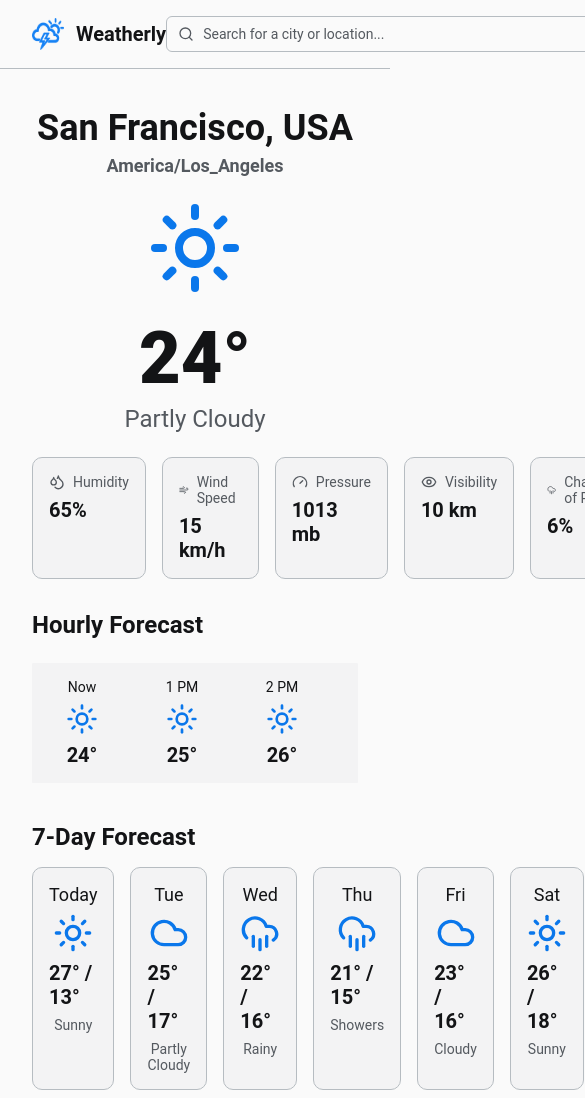
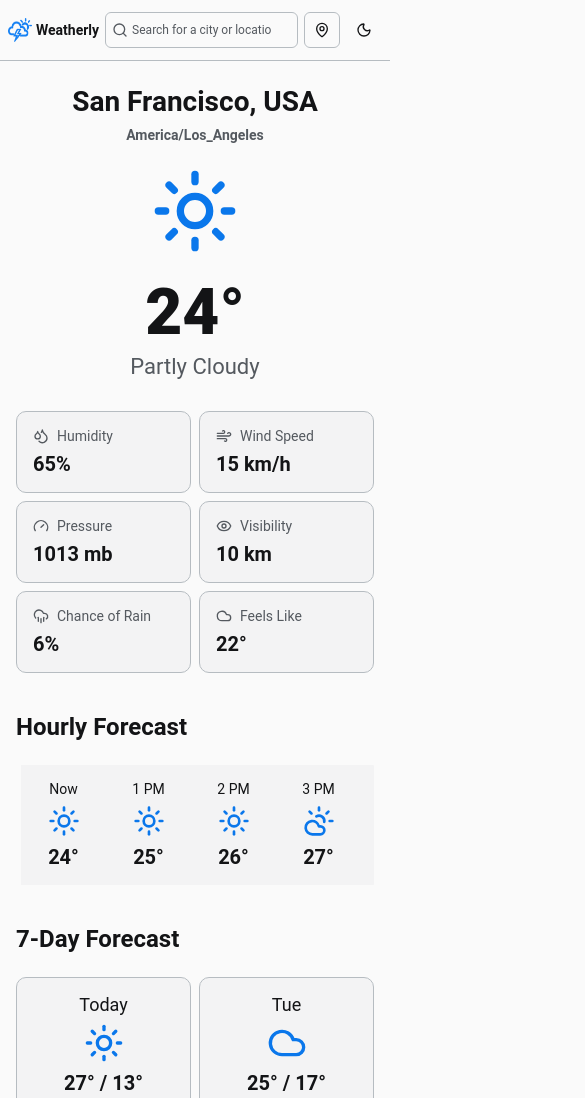
Before and after one commit to AhmedMohamedGab/Weatherly, a plain HTML site: page index.html in a window 390 px wide. Shown: the top 1098 px of the page, 585 px wide, since content can reach past the window. Drawn offline with nearby package versions, Linux system fonts and the light colour scheme.

Commit message:
Added responsive design to improve mobile experience and fixed bugs in the user interface interactions.

```diff
--- a/assets/css/style.css
+++ b/assets/css/style.css
@@ -157,7 +157,7 @@ nav {
 #search-history {
     display: none;
     position: absolute;
-    top: 40px;
+    top: 42px;
     left: 0;
     width: 100%;
     background-color: var(--card-bg);
@@ -218,6 +218,7 @@ section:first-of-type {
     font-size: 18px;
     color: var(--subtext-color);
     text-align: center;
+    margin-top: 8px;
 }
 
 .weather {
@@ -248,6 +249,7 @@ section:first-of-type {
 }
 
 .statistics {
+    padding: 8px 0;
     margin-top: 24px;
     display: grid;
     grid-template-columns: repeat(6, 1fr);
@@ -293,7 +295,7 @@ section h2 {
 }
 
 .hours-div {
-    padding: 8px 0;
+    padding: 8px 5px;
     margin-top: 16px;
     display: flex;
     border-radius: 10px;
@@ -350,7 +352,9 @@ section h2 {
     color: var(--text-color);
 }
 
+/* third section => 7-day forecast */
 .days-div {
+    padding: 8px 0;
     margin-top: 16px;
     display: grid;
     grid-template-columns: repeat(7, 1fr);
@@ -396,6 +400,7 @@ section h2 {
     text-align: center;
 }
 
+/* footer section */
 footer {
     width: 100%;
     background-color: var(--bg-color);
@@ -430,7 +435,9 @@ footer a:hover {
     text-decoration: underline;
 }
 
+/* toast styles */
 .toastBox {
+    display: none;
     width: 386px;
     max-height: 312px;
     padding: 16px;
@@ -482,3 +489,129 @@ footer a:hover {
 .close {
     opacity: 0;
 }
+
+/* For small screens */
+@media (max-width: 948px) {
+
+    /* header section */
+    nav {
+        width: 100%;
+        padding: 12px 8px;
+    }
+
+    .logo {
+        gap: 4px;
+    }
+
+    .logo img {
+        width: 24px;
+        height: 24px;
+    }
+
+    .logo h1 {
+        font-size: 14px;
+    }
+
+    .search-area {
+        gap: 6px;
+        margin: 0 6px;
+    }
+
+    .search-bar input {
+        width: 100%;
+        padding: 4px 26px;
+        font-size: 12px;
+    }
+
+    .search-bar input::placeholder {
+        font-size: 12px;
+    }
+
+    .search-bar input:focus {
+        outline: solid 2px var(--icon-color);
+        outline-offset: 1px;
+    }
+
+    .search-bar .lucide#search-icon {
+        left: 7px;
+    }
+
+    #search-history {
+        left: -30%;
+        width: 160%;
+    }
+
+    .history-item,
+    .no-history {
+        padding: 8px 12px;
+        font-size: 12px;
+    }
+
+    /* main content */
+    main {
+        width: 100%;
+        padding: 16px;
+    }
+
+    section:first-of-type {
+        margin-top: 8px;
+    }
+
+    /* first section => weather now */
+    #address {
+        max-width: 75%;
+        font-size: 28px;
+        line-height: 1.2;
+    }
+
+    #time-zone {
+        font-size: 14px;
+    }
+
+    .weather .lucide {
+        width: 88px;
+        height: 88px;
+    }
+
+    #temp-now {
+        font-size: 64px;
+    }
+
+    #condition {
+        font-size: 22px;
+    }
+
+    .statistics {
+        grid-template-columns: repeat(2, 1fr);
+        gap: 8px;
+    }
+
+    /* second section => hourly forecast */
+    .hour-div {
+        flex-basis: 85px;
+    }
+
+    /* third section => 7-day forecast */
+    .days-div {
+        grid-template-columns: repeat(2, 1fr);
+        gap: 8px;
+    }
+
+    /* footer section */
+    footer {
+        padding: 16px 0;
+    }
+
+    /* toast styles */
+    .toastBox {
+        width: 95%;
+        top: 0;
+        left: 50%;
+        transform: translateX(-50%);
+        bottom: auto;
+    }
+
+    #toast {
+        transform: translateY(-50px);
+    }
+}
--- a/js/ui.js
+++ b/js/ui.js
@@ -103,8 +103,6 @@ export function showToast(icon, message) {
     // create toast container
     let toast = document.createElement('div');
     toast.id = 'toast';
-    let toastBox = document.querySelector('.toastBox');
-    toastBox.appendChild(toast);
     // add toast content
     toast.innerHTML = `
         <i data-lucide="${icon}"></i>
@@ -115,12 +113,17 @@ export function showToast(icon, message) {
 
     lucide.createIcons();   // update icons
 
+    let toastBox = document.querySelector('.toastBox'); // toast box container
+    toastBox.appendChild(toast); // add toast to toast box
+    toastBox.style.display = 'block'; // show toast box
+
     // hide toast after 4.5 seconds
     setTimeout(() => {
-        toast.classList.add("close");
+        toast.classList.add("close");   // start close animation
     }, 3500);
     setTimeout(() => {
-        toast.style.display = "none";
+        toast.style.display = "none";   // hide toast
+        toastBox.style.display = 'none'; // hide toast box
     }, 4500);
 }
 
```
